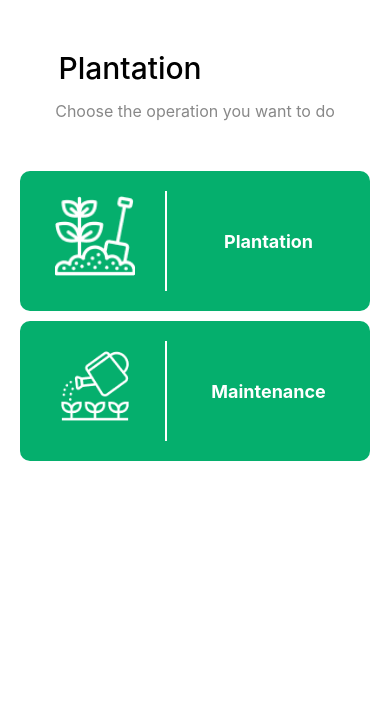
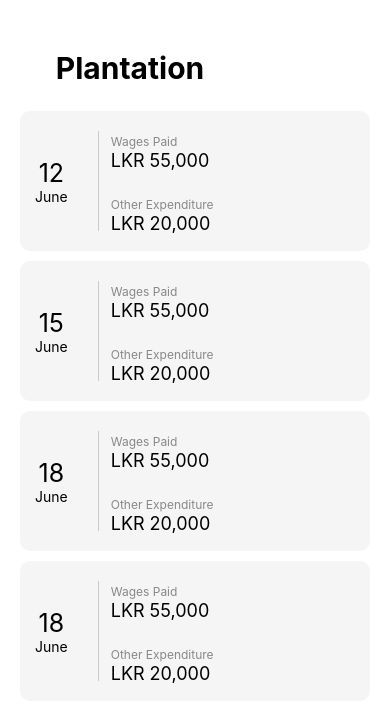
Before and after one commit to MeharaSahabandu/pepperX, a React Native app: screen / in a window 390 px wide. Shown: the top 722 px of the page. Built offline with nearby package versions, Linux system fonts and the light colour scheme.

Commit message:
cards created - plantation

```diff
--- a/components/PlantationDetails.js
+++ b/components/PlantationDetails.js
@@ -1,26 +1,75 @@
 import React from "react";
 import { View, Text, Image } from "react-native";
 import { styles } from "../css/PlantationDetailsCSS";
-import Header from "./Header";
 
 export default function PlantationDetails() {
   return (
     <View style={styles.container}>
-      <Text style={styles.headerText}>Plantation</Text>
-      <Text style={styles.headerPara}>Choose the operation you want to do</Text>
+      <Text style={styles.headerText}>
+        <b>Plantation</b>
+      </Text>
       <View style={styles.marginContainer}>
         <View style={styles.rectangle}>
-          <Image
-            source={require("../assets/plantationMenu.png")}
-            style={styles.image}
-          />
+          <Text style={styles.date}>
+          <Text style={{ fontSize: 25 }}>12</Text>
+          <br/>June</Text>
           <View style={styles.separator}></View>
-          <Text style={styles.text}>Plantation</Text>
+          <Text style={styles.text}>
+            <Text style={{ color: "#888888", fontSize: 12 }}>Wages Paid</Text>{" "}
+            <br />
+            LKR 55,000
+            <br /><br/>
+            <Text style={{ color: "#888888", fontSize: 12 }}>
+              Other Expenditure
+            </Text>
+            <br />
+            LKR 20,000
+          </Text>
         </View>
         <View style={styles.rectangle}>
-          <Image source={require("../assets/maintenanceMenu.png")} style={styles.image} />
+          <Text style={styles.date}><Text style={{ fontSize: 25 }}>15</Text><br/>June</Text>
           <View style={styles.separator}></View>
-          <Text style={styles.text}>Maintenance</Text>
+          <Text style={styles.text}>
+            <Text style={{ color: "#888888", fontSize: 12 }}>Wages Paid</Text>{" "}
+            <br />
+            LKR 55,000
+            <br /><br/>
+            <Text style={{ color: "#888888", fontSize: 12 }}>
+              Other Expenditure
+            </Text>
+            <br />
+            LKR 20,000
+          </Text>
+        </View>
+        <View style={styles.rectangle}>
+          <Text style={styles.date}><Text style={{ fontSize: 25 }}>18</Text><br/>June</Text>
+          <View style={styles.separator}></View>
+          <Text style={styles.text}>
+            <Text style={{ color: "#888888", fontSize: 12 }}>Wages Paid</Text>{" "}
+            <br />
+            LKR 55,000
+            <br /><br/>
+            <Text style={{ color: "#888888", fontSize: 12 }}>
+              Other Expenditure
+            </Text>
+            <br />
+            LKR 20,000
+          </Text>
+        </View>
+        <View style={styles.rectangle}>
+          <Text style={styles.date}><Text style={{ fontSize: 25 }}>18</Text><br/>June</Text>
+          <View style={styles.separator}></View>
+          <Text style={styles.text}>
+            <Text style={{ color: "#888888", fontSize: 12 }}>Wages Paid</Text>{" "}
+            <br />
+            LKR 55,000
+            <br /><br/>
+            <Text style={{ color: "#888888", fontSize: 12 }}>
+              Other Expenditure
+            </Text>
+            <br />
+            LKR 20,000
+          </Text>
         </View>
       </View>
     </View>
--- a/css/PlantationDetailsCSS.js
+++ b/css/PlantationDetailsCSS.js
@@ -14,18 +14,12 @@ export const styles = StyleSheet.create({
     fontWeight: "480",
     marginBottom: 15,
     marginTop: 50,
-    marginLeft:-130
-  },
-  headerPara: {
-    fontSize: 16,
-    textAlign: "center",
-    color: "#888888",
-    marginBottom: 40,
+    marginLeft: -130,
   },
   rectangle: {
-    flexDirection: "row", // Use row direction for image and text
+    flexDirection: "row",
     height: 140,
-    backgroundColor: "#05AF6D",
+    backgroundColor: "#F5F5F5",
     marginTop: 10,
     borderRadius: 10,
   },
@@ -36,18 +30,23 @@ export const styles = StyleSheet.create({
     marginTop: 25,
   },
   separator: {
-    width: 2, // Reduced separator width
-    backgroundColor: "white",
-    marginLeft: 30, // Adjusted margin for better alignment
+    width: 1,
+    backgroundColor: "#CACACA",
+    marginLeft: 30,
     marginTop: 20,
     marginBottom: 20,
   },
   text: {
-    color: "white",
-    fontWeight: "bold",
+    color: "000000",
     fontSize: 18,
     flex: 1,
-    textAlign: "center", // Center text within the available space
-    alignSelf: "center", // Vertically center text
+    marginLeft: 12,
+    alignSelf: "center",
   },
+  date:{
+    alignSelf: "center",
+    color: "000000",
+    marginLeft: 15,
+    textAlign: "center",
+  }
 });
```
